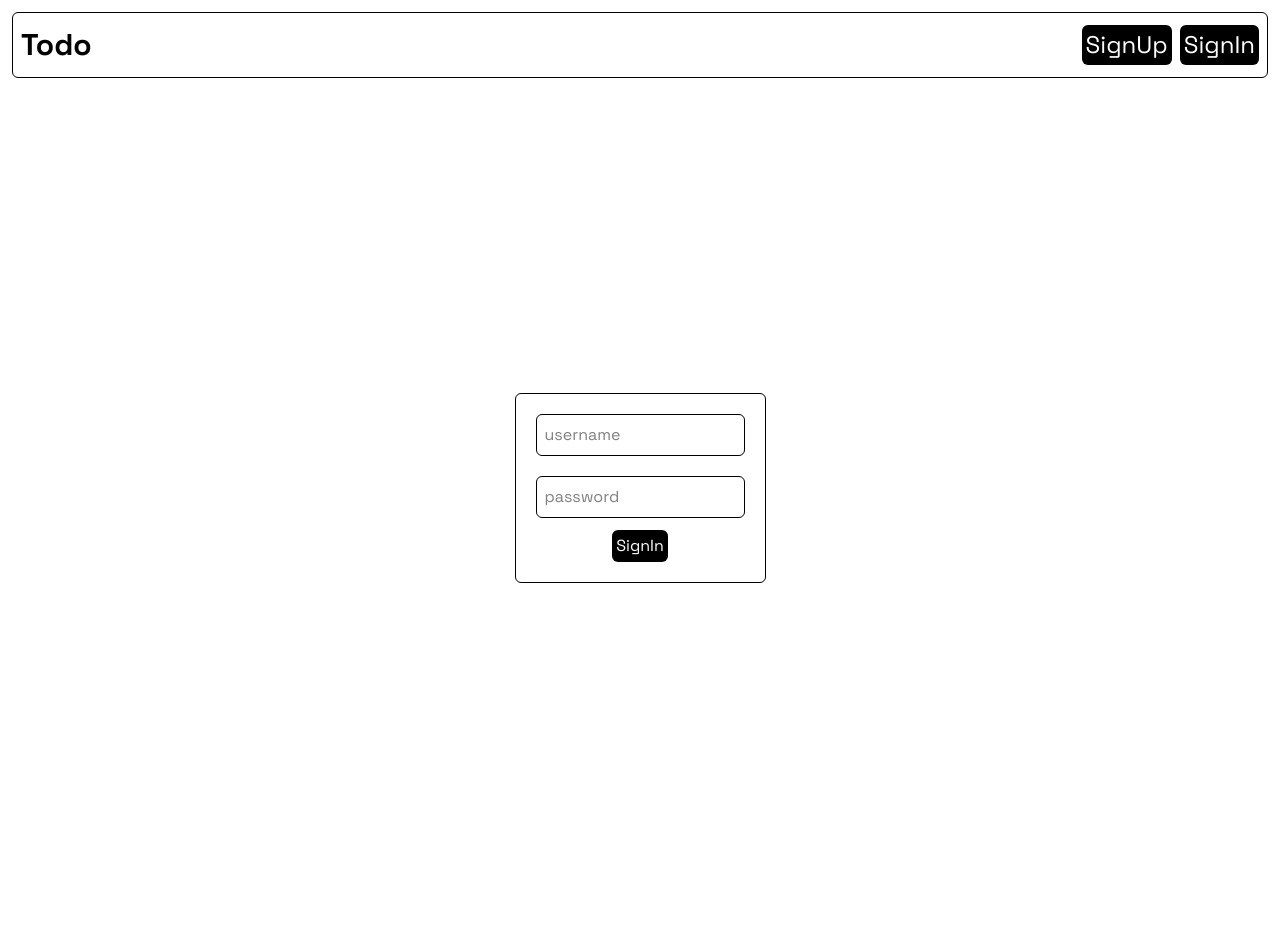
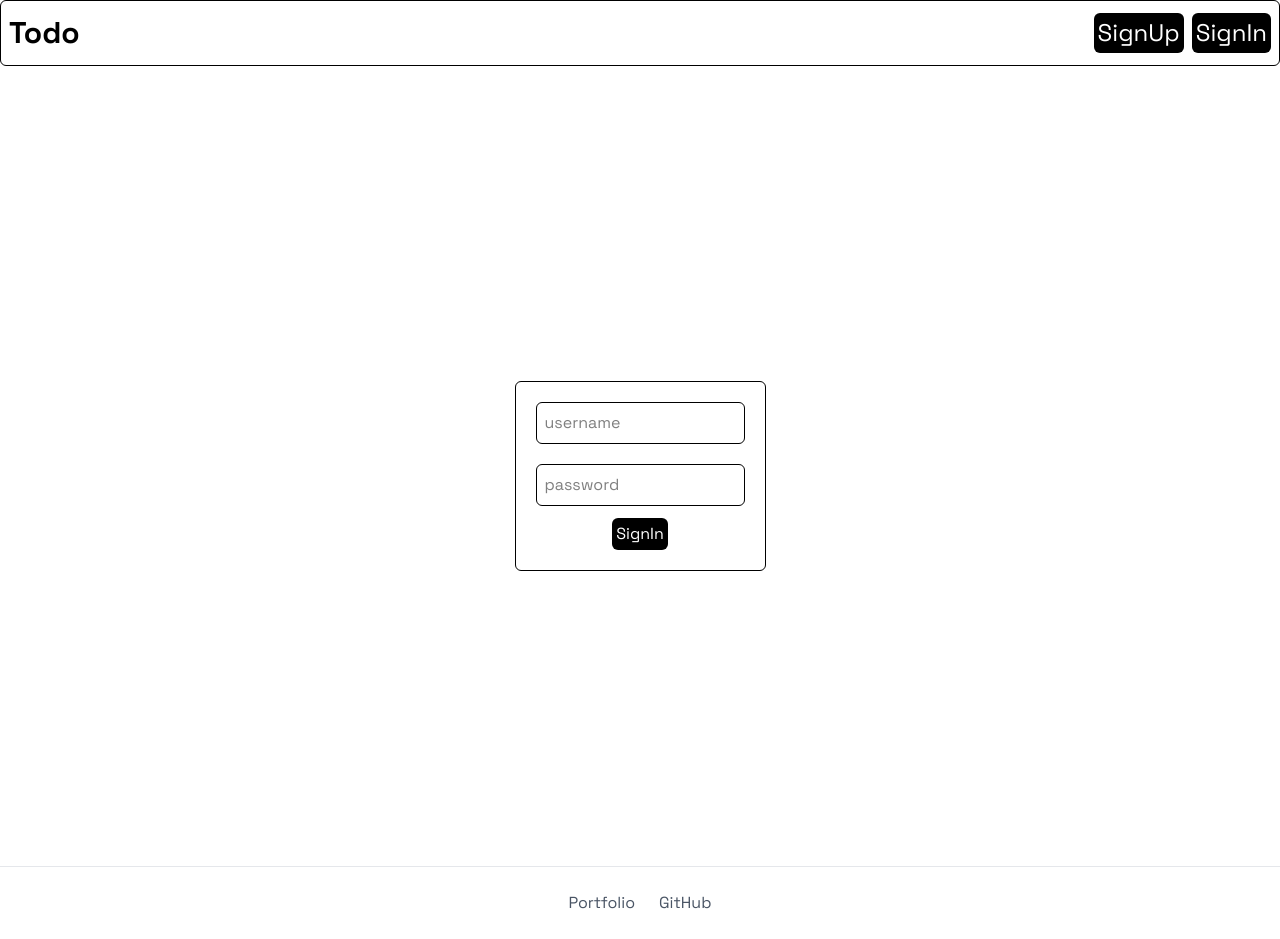
Before and after one commit to SiddhantDas18/Todo-Geogo, a Next.js app: page /signin in a window 1280 px wide. Before the commit the page ends 890 px from the top, so only its background shows below. Built offline with nearby package versions, Linux system fonts and the light colour scheme.

Commit message:
Added footer with my portfolio and github link

```diff
--- /dev/null
+++ b/Components/Footer.tsx
@@ -0,0 +1,26 @@
+export default function Footer() {
+    return (
+        <footer className="w-full py-6 border-t border-gray-200 bg-white">
+            <div className="max-w-7xl mx-auto px-4 sm:px-6 lg:px-8">
+                <div className="flex justify-center space-x-6">
+                    <a
+                        href="https://siddhant.space"
+                        target="_blank"
+                        rel="noopener noreferrer"
+                        className="text-gray-600 hover:text-gray-900 transition-colors"
+                    >
+                        Portfolio
+                    </a>
+                    <a
+                        href="https://github.com/siddhantdas18"
+                        target="_blank"
+                        rel="noopener noreferrer"
+                        className="text-gray-600 hover:text-gray-900 transition-colors"
+                    >
+                        GitHub
+                    </a>
+                </div>
+            </div>
+        </footer>
+    );
+}
--- a/app/layout.tsx
+++ b/app/layout.tsx
@@ -2,6 +2,7 @@
 import { Space_Grotesk } from "next/font/google";
 import "./globals.css";
 import Navbar from "@/Components/NavBar";
+import Footer from "@/Components/Footer";
 
 const spaceGrotesk = Space_Grotesk({
   subsets: ["latin"],
@@ -22,9 +23,12 @@
 }>) {
   return (
     <html lang="en" className={spaceGrotesk.variable}>
-      <body className="font-sans antialiased py-3 px-3">
+      <body className="font-sans antialiased min-h-screen flex flex-col">
         <Navbar/>
-        {children}
+        <main className="flex-grow">
+          {children}
+        </main>
+        <Footer />
       </body>
     </html>
   );
```
